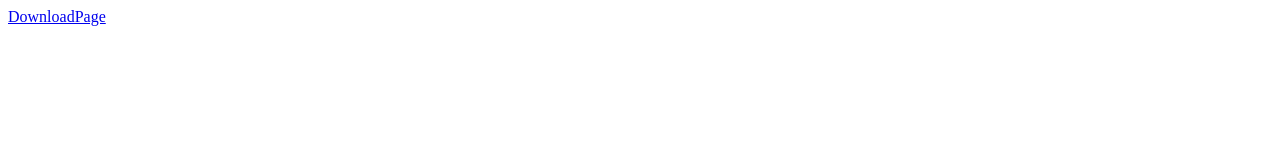
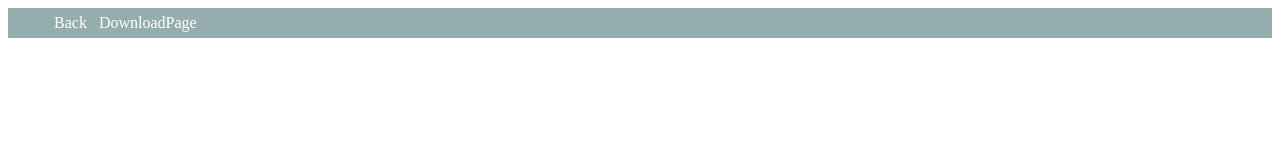
Before and after one commit to Dashies-Software/justthecooldude.github.io, a plain HTML site: page WebProjects/index.html in a window 1280 px wide. Drawn offline with Linux system fonts and the light colour scheme.

Commit message:
add navigation

```diff
--- a/WebProjects/DownloadPage/javascript.js
+++ b/WebProjects/DownloadPage/javascript.js
@@ -29,7 +29,6 @@ function LoadFromJson() {
             }
 
             $("#downloads").html(htmlBuffer);
-
         }
     };
     rawFile.send(null);
--- a/WebProjects/index.html
+++ b/WebProjects/index.html
@@ -1 +1,9 @@
-<a href="DownloadPage/">DownloadPage</a>
+<head>
+    <link  rel="stylesheet" type="text/css" href="../globalstyle.css">
+</head>
+<nav>
+    <ul class="navigation">
+        <li><a href="../">Back</a></li>
+        <li><a href="DownloadPage/">DownloadPage</a></li>
+    </ul>
+</nav>
```
